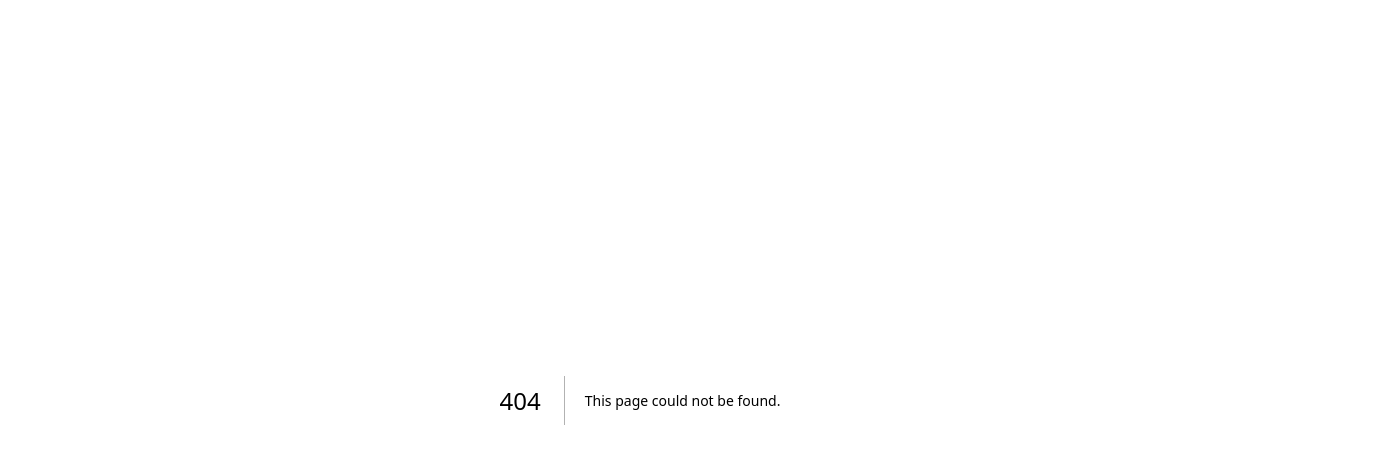
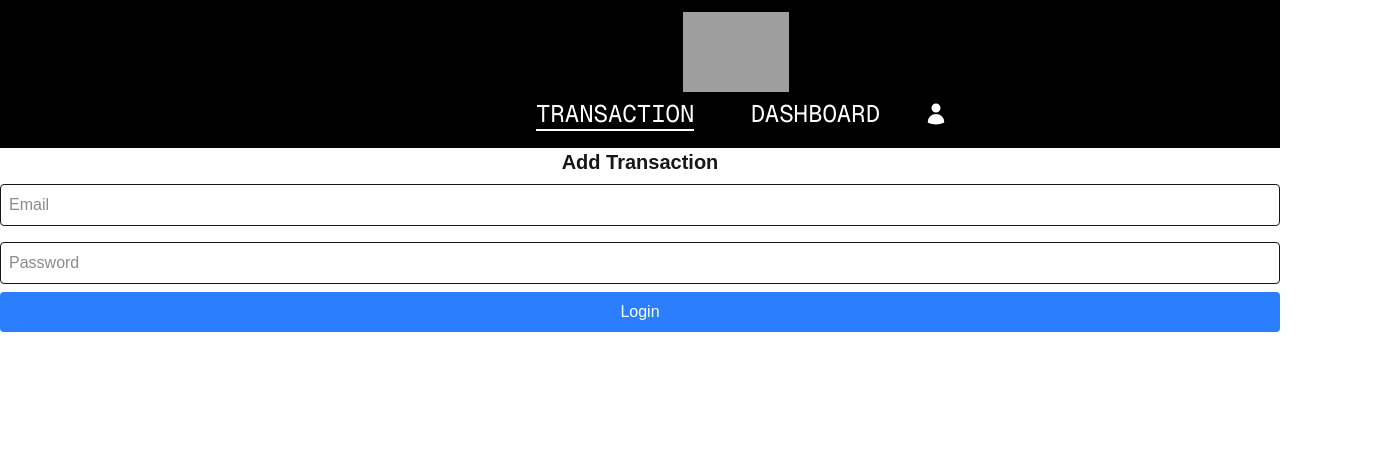
Before and after one commit to wannespersyn/BudgetEase, a Next.js app in the folder frontend/: page /input in a window 1280 px wide. Before the commit this address had no page. Shown: the top 464 px of the page, 1376 px wide, since content can reach past the window. Built offline with nearby package versions, Linux system fonts and the light colour scheme; grey boxes are pictures that could not be loaded.

Commit message:
Updated Navbar code

```diff
--- /dev/null
+++ b/frontend/components/navbar.tsx
@@ -0,0 +1,85 @@
+import React from 'react'
+import Link from 'next/link'
+import { UserIcon } from '@heroicons/react/24/solid'
+
+type ActiveType = 'Transaction' | 'Dashboard'
+
+const Navbar = ({ active }: { active: ActiveType }) => {
+
+    const tabs = [
+        { name: 'Transaction', path: '/input' },
+        { name: 'Dashboard', path: '/dashboard' },
+    ];
+
+    return (
+        <nav>
+            {/* DESKTOP MENU */}
+            <div className="w-full z-10">
+                <div className={`flexBetween mx-auto w-full sticky bg-black`}>
+                    <div className="flexBetween w-full gap-16 p-3 mx-12 lg:mx-24">
+                        {/* Logo */}
+                        <Link href="/">
+                            <img alt="logo" src="/logo.webp" className="max-h-20 mx-auto" />
+                        </Link>
+
+                        <DesktopMenu tabs={tabs} active={active} />
+                    </div>
+                </div>
+            </div>
+        </nav>
+    );
+};
+
+/**
+ * This is the component for the desktop menu.
+ *
+ * @param tabs
+ * @param active
+ * @returns
+ */
+const DesktopMenu = ({ tabs, active }: { tabs: { name: string, path: string }[], active: ActiveType }) => {
+    return (
+        <div className="relative flex items-center justify-center w-full">
+            {/* Tabs */}
+            <ul className="relative flex gap-8 text-xl text-white">
+                {tabs.map((tab) => (
+                    <TabDesktop key={tab.name} active={active === tab.name} href={tab.path} >
+                        {tab.name}
+                    </TabDesktop>
+                ))}
+            </ul>
+
+            {/* User & Cart Icons */}
+            <div className="flex gap-8 ml-8">
+                <Link href="https://www.wildwines.be/webshop#!/~/account" target="_blank">
+                    <UserIcon className="h-6 w-6 text-white" />
+                </Link>
+            </div>
+        </div>
+    );
+};
+
+
+
+const TabDesktop = ({
+    children,
+    href,
+    active,
+}: {
+    children: React.ReactNode,
+    href: string,
+    active: boolean,
+}) => {
+    return (
+        <li
+            className="relative z-10 block cursor-pointer px-3 py-1.5 uppercase font-mono lg:text-2xl"
+        >
+            <Link href={href} className={`mix-blend-difference ${active ? 'border-b-2 border-accent' : ''}`}>
+                {children}
+            </Link>
+        </li>
+    );
+};
+
+
+export default Navbar;
--- a/frontend/package.json
+++ b/frontend/package.json
@@ -9,6 +9,7 @@
     "lint": "next lint"
   },
   "dependencies": {
+    "@heroicons/react": "^2.2.0",
     "frontend": "file:",
     "next": "15.2.3",
     "react": "^19.0.0",
--- /dev/null
+++ b/frontend/src/app/(finance)/input/page.tsx
@@ -0,0 +1,31 @@
+'use client';
+
+import { useState } from "react";
+import { useRouter } from "next/navigation";
+import Navbar from "../../../../components/navbar";
+
+export default function InputPage() {
+  const [email, setEmail] = useState("");
+  const [password, setPassword] = useState("");
+  const router = useRouter();
+
+  const handleSubmit = async (e: React.FormEvent) => {
+    e.preventDefault();
+
+    //TODO: Implement API call to add transaction to database
+
+    router.push("/dashboard");
+  };
+
+  return (
+    <>
+        <Navbar active="Transaction"></Navbar>
+        <form onSubmit={handleSubmit}>
+        <h2 className="text-xl font-semibold text-center">Add Transaction</h2>
+        <input type="email" placeholder="Email" value={email} onChange={(e) => setEmail(e.target.value)} className="w-full p-2 my-2 border rounded"/>
+        <input type="password" placeholder="Password" value={password} onChange={(e) => setPassword(e.target.value)} className="w-full p-2 my-2 border rounded"/>
+        <button type="submit" className="w-full bg-blue-500 text-white p-2 rounded">Login</button>
+        </form>
+    </>
+  );
+}
```
Also changed, not shown: 1 other file (tests, documents, lock files or other folders).
